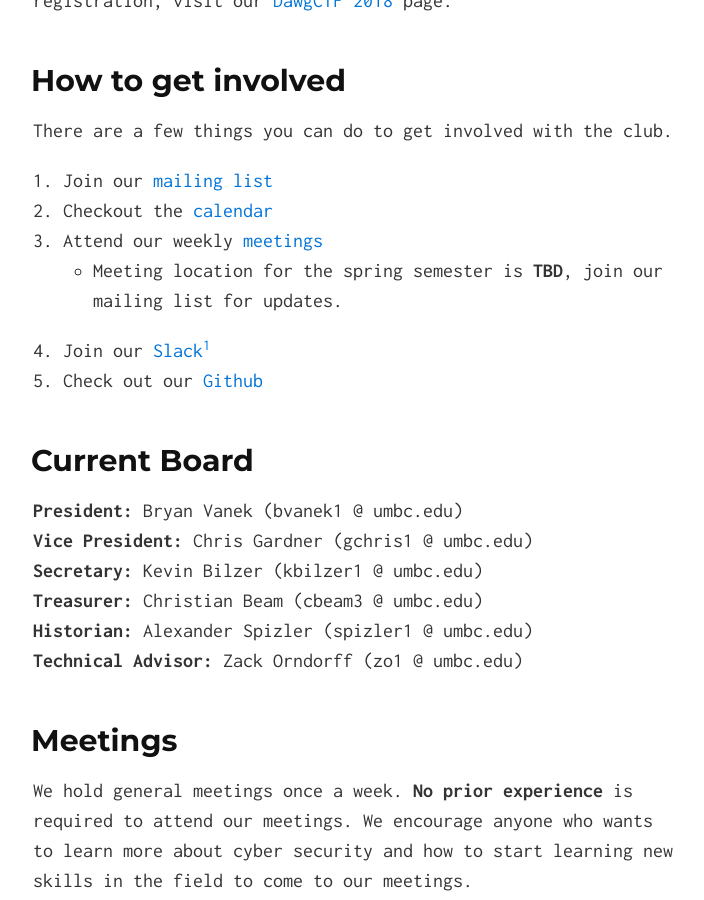
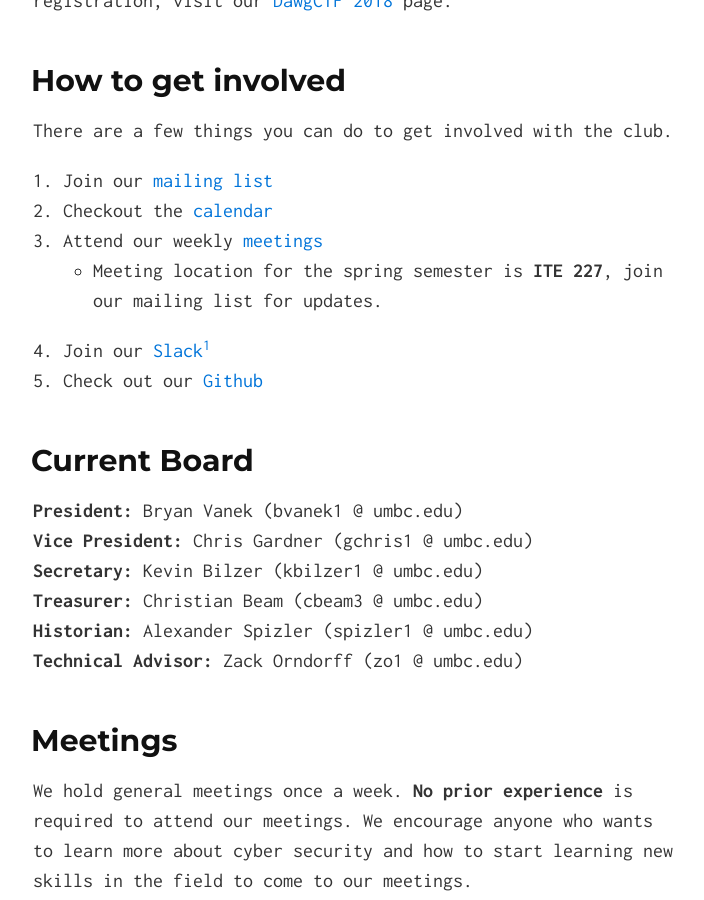
Before and after one commit to UMBCCyberDawgs/umbccyberdawgs.github.io, a Jekyll site: the page built from index.md, in a window 1280 px wide and 900 px high, scrolled down 504 px. Shown: the whole window, without its empty margins (287-991 px from the left). Built offline with Jekyll 4.4.1, drawn with Linux system fonts in a browser that asks for light colours; our own code applies the rules of GitHub Pages for plain Markdown files.

Commit message:
Update meeting location

```diff
--- a/index.md
+++ b/index.md
@@ -18,7 +18,7 @@ There are a few things you can do to get involved with the club.
 1. Join our [mailing list](#mailinglist)
 2. Checkout the [calendar](#calendar)
 3. Attend our weekly [meetings](#meetings)
-    * Meeting location for the spring semester is **TBD**, join our mailing list
+    * Meeting location for the spring semester is **ITE 227**, join our mailing list
     for updates.
 4. Join our [Slack](https://umbccd.slack.com)[^1]
 5. Check out our [Github](https://github.com/UMBCCyberDawgs)
```
